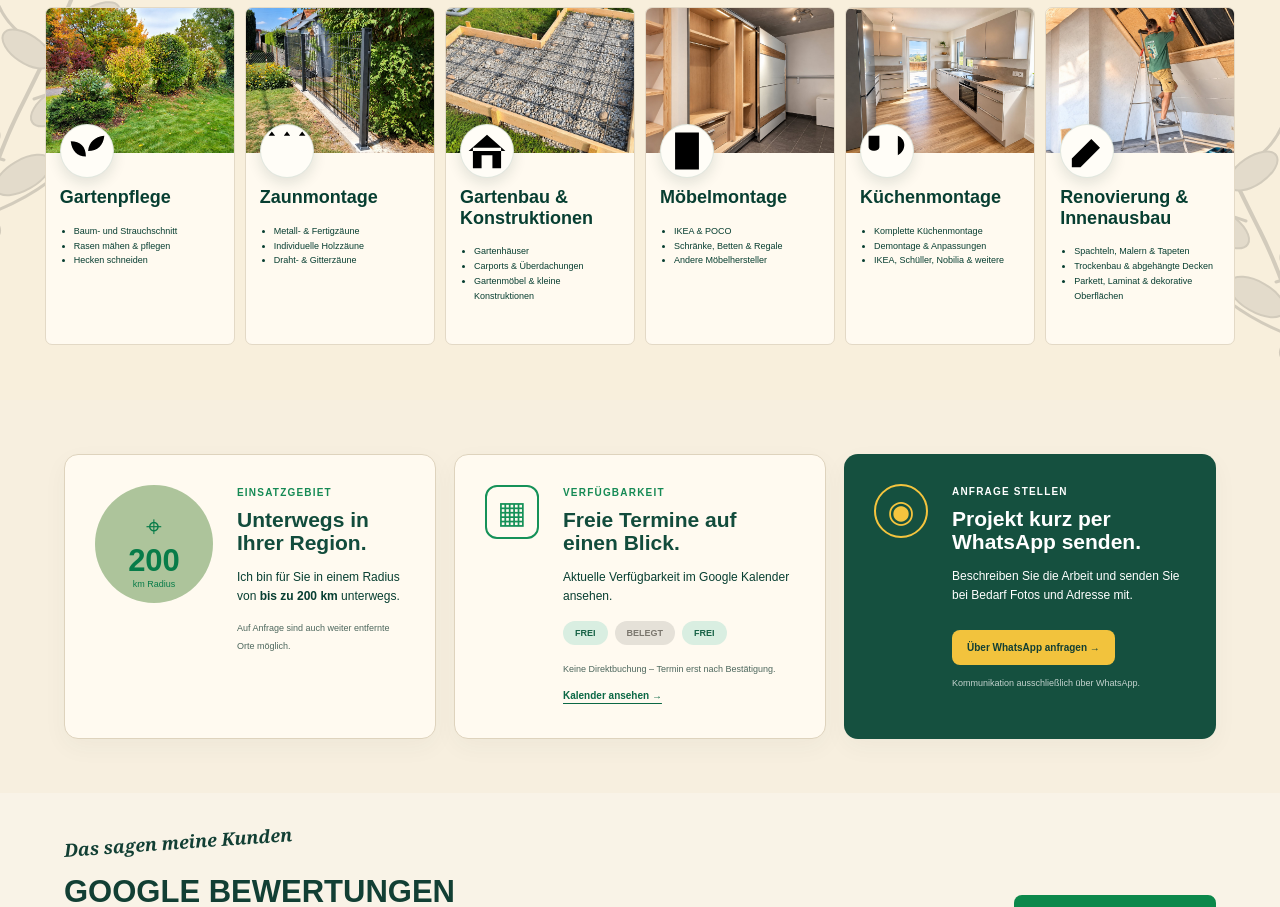
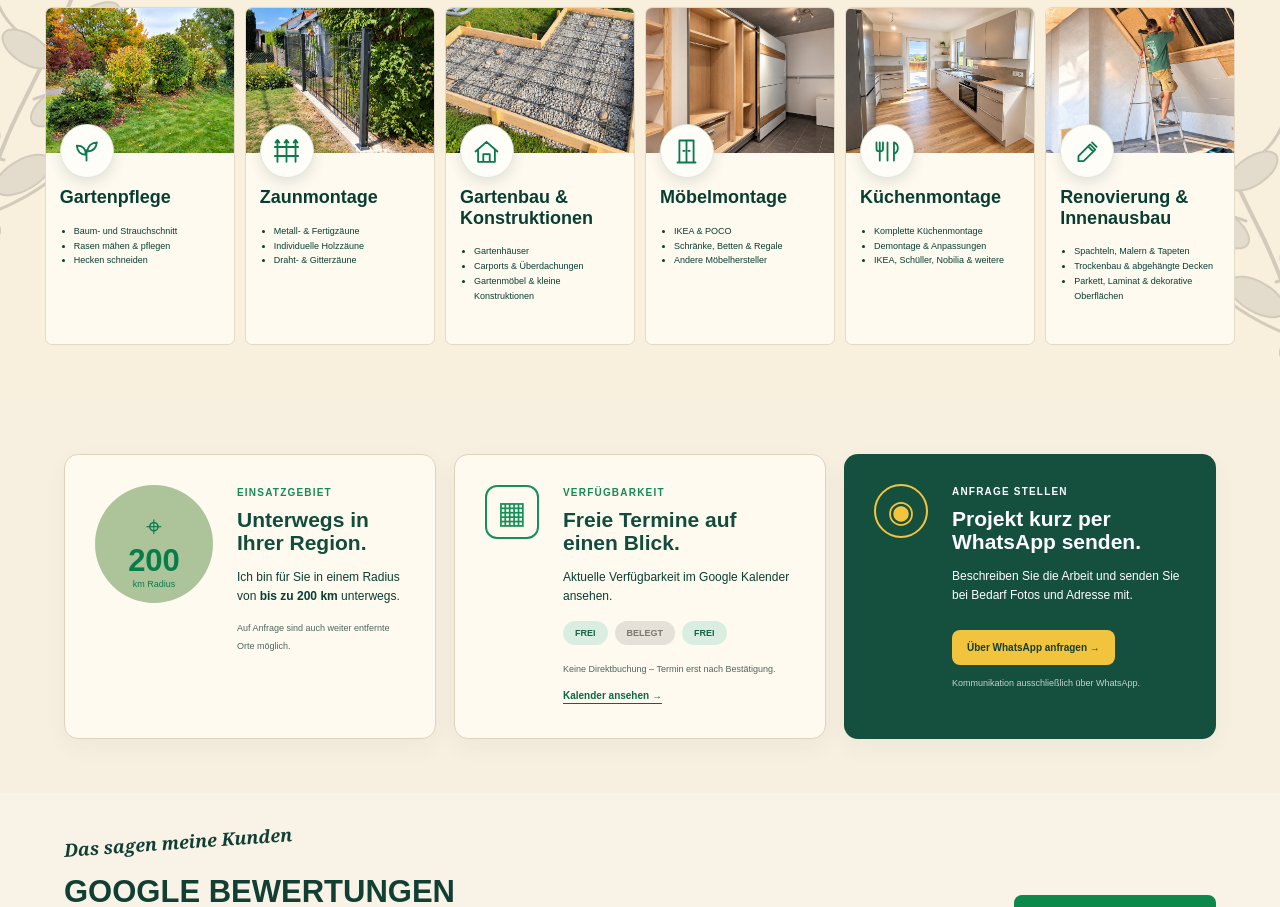
Before and after one commit to ch-ua/vershnyk-com, a Next.js app: page / in a window 1280 px wide. Shown: the part 1000-1907 px from the top of the page. Built offline with nearby package versions, Linux system fonts and the light colour scheme; no server answers.

Commit message:
Fix service icons to approved green outline style

```diff
--- a/src/app/globals.css
+++ b/src/app/globals.css
@@ -362,3 +362,9 @@
  .detailGalleryGrid{grid-template-columns:1fr;grid-auto-rows:220px}
  .detailGalleryGrid figure.wide{grid-column:auto;min-height:250px}
 }
+
+/* Approved service pictograms: clean green outline icons */
+.serviceIcon{color:#087a4b}
+.serviceIcon svg{width:31px;height:31px;display:block;fill:none!important;stroke:currentColor!important;stroke-width:2.8;stroke-linecap:round;stroke-linejoin:round}
+.serviceIcon svg path{fill:none!important;stroke:currentColor!important}
+@media(max-width:800px){.serviceIcon svg{width:27px;height:27px;stroke-width:2.7}}
```
